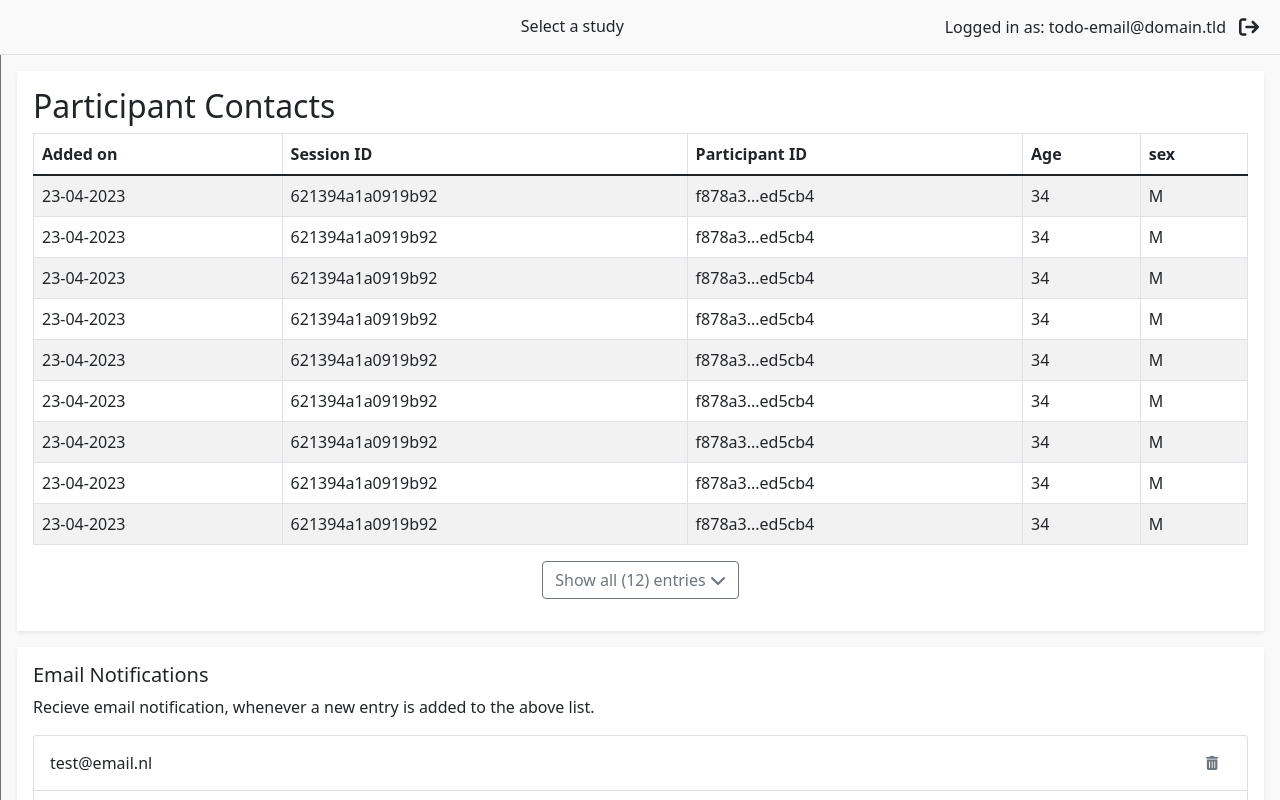
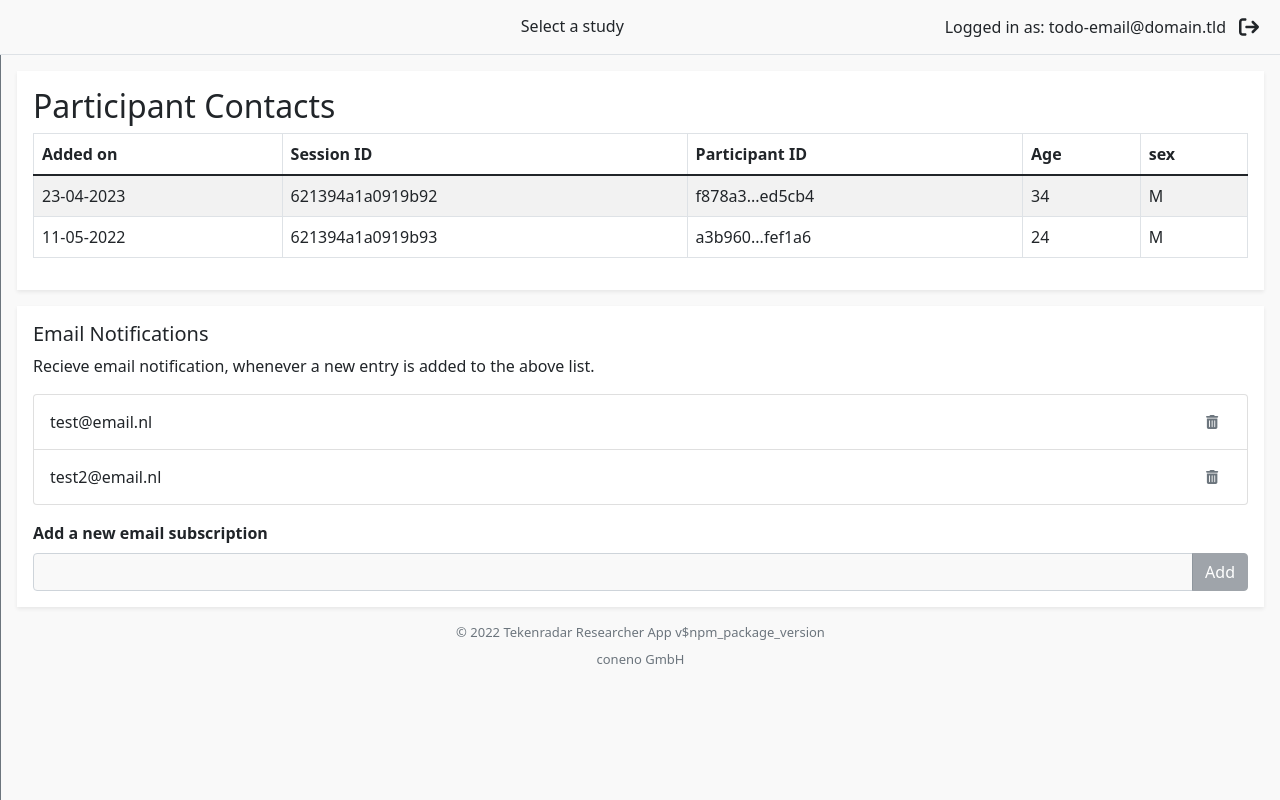
Before and after one commit to tekenradar/researcher-ui, a React (Create React App) app: page /studies/1/contacts in a window 1280 px wide. Built offline with nearby package versions, Linux system fonts and the light colour scheme.

Commit message:
add example data flow for contact notes adding

```diff
--- a/src/components/study/contacts/ContactTable.tsx
+++ b/src/components/study/contacts/ContactTable.tsx
@@ -1,15 +1,18 @@
 import { faChevronDown, faChevronUp } from "@fortawesome/free-solid-svg-icons";
 import { FontAwesomeIcon } from "@fortawesome/react-fontawesome";
+import clsx from "clsx";
 import { format, fromUnixTime } from "date-fns";
 import React, { useState } from "react";
-import { Button, Table } from "react-bootstrap";
-import { ParticipantSessionData } from "../../../pages/study/Contacts";
+import { Button, Spinner, Table } from "react-bootstrap";
+import { ContactDetailsData } from "../../../pages/study/Contacts";
 import { shortenParticipantID } from "../../../utils/shortenParticipantID";
 
 
 interface ContactTableProps {
+  isLoading: boolean;
+  selectedContactDetails?: ContactDetailsData;
   onParticipantRowClicked: (participantId: string) => void;
-  participantsRecords: Array<ParticipantSessionData>;
+  contactDetailsList: Array<ContactDetailsData>;
 }
 
 const compactViewItemLimit = 9;
@@ -22,7 +25,7 @@ const ContactTable: React.FC<ContactTableProps> = (props) => {
       <th>Added on</th>
       <th>Session ID</th>
       <th>Participant ID</th>
-      {Object.keys(props.participantsRecords[0].general).map((item) => {
+      {Object.keys(props.contactDetailsList[0].general).map((item) => {
         return <th key={item} scope="col">{item}</th>;
       })}
     </React.Fragment>);
@@ -30,13 +33,16 @@ const ContactTable: React.FC<ContactTableProps> = (props) => {
 
 
   const tableRows = () => {
-    return props.participantsRecords.map((item, index) => {
+    return props.contactDetailsList.map((item, index) => {
       if (!showAll && index >= compactViewItemLimit) {
         return null
       }
       return (
         <tr
           key={index.toFixed()}
+          className={clsx({
+            "fw-bold": props.selectedContactDetails?.id === item.id
+          })}
           onClick={() => {
             props.onParticipantRowClicked(item.participantID as string);
           }}
@@ -62,6 +68,21 @@ const ContactTable: React.FC<ContactTableProps> = (props) => {
   };
 
 
+  if (props.isLoading) {
+    return <div className='py-3 text-center'>
+      <Spinner className="mx-1" size="sm" animation="grow" />
+      <Spinner className="mx-1" size="sm" animation="grow" />
+      <Spinner className="mx-1" size="sm" animation="grow" />
+    </div>
+  }
+
+  if (props.contactDetailsList.length < 1) {
+    return <div className='py-3 text-center'>
+      <p>No contact infos found in this study yet. Check back later or refresh the page.</p>
+    </div>
+  }
+
+
   return (
     <React.Fragment>
       <Table
@@ -78,7 +99,7 @@ const ContactTable: React.FC<ContactTableProps> = (props) => {
         </tbody>
 
       </Table>
-      {props.participantsRecords.length > compactViewItemLimit ? <div className="text-center mb-3">
+      {props.contactDetailsList.length > compactViewItemLimit ? <div className="text-center mb-3">
         <Button
           variant="outline-secondary"
           onClick={() => {
@@ -88,7 +109,7 @@ const ContactTable: React.FC<ContactTableProps> = (props) => {
           <div className="d-flex alignt-items-center ">
             {showAll ?
               <span>Show only recent entries <FontAwesomeIcon icon={faChevronUp} /></span>
-              : <span>Show all ({props.participantsRecords.length}) entries <FontAwesomeIcon icon={faChevronDown} /></span>}
+              : <span>Show all ({props.contactDetailsList.length}) entries <FontAwesomeIcon icon={faChevronDown} /></span>}
           </div>
         </Button>
       </div> : null}
--- a/src/components/study/contacts/Note.tsx
+++ b/src/components/study/contacts/NoteCard.tsx
@@ -2,36 +2,34 @@ import React from 'react';
 import { fromUnixTime, format } from 'date-fns'
 import { useStudyColorClassnames } from '../../../hooks/useStudyColorClassnames';
 import clsx from 'clsx';
+import { Note } from './Notes';
 
-interface NoteProps {
-  time: number;
-  author: string;
-  content: string;
+interface NoteCardProps {
+  note: Note;
 }
 
-const Note: React.FC<NoteProps> = (props) => {
-  const { borderClassName, color } = useStudyColorClassnames();
+const NoteCard: React.FC<NoteCardProps> = (props) => {
+  const { borderClassName } = useStudyColorClassnames();
 
 
   return (
     <div className='mb-3'>
       <div className='d-flex text-muted fs-small'>
-        <span className='flex-grow-1'>{format(fromUnixTime(props.time), 'dd-MM-yy')}</span>
-        <span>{props.author}</span>
+        <span className='flex-grow-1'>{format(fromUnixTime(props.note.time), 'dd-MM-yy')}</span>
+        <span>{props.note.author}</span>
       </div>
       <div
         className={clsx(
           'p-2 border form-control',
           borderClassName,
-
         )}
         style={{
           whiteSpace: 'pre-line',
         }}>
-        {props.content}
+        {props.note.content}
       </div>
     </div>
   );
 };
 
-export default Note;
+export default NoteCard;
--- /dev/null
+++ b/src/components/study/contacts/Notes.tsx
@@ -0,0 +1,65 @@
+import React, { useEffect, useState } from 'react';
+import { Form } from 'react-bootstrap';
+import LoadingButton from '../../LoadingButton';
+import NoteCard from './NoteCard';
+
+export interface Note {
+  time: number;
+  author: string;
+  content: string;
+}
+
+interface NotesProps {
+  contactNotes?: Note[];
+  isLoading: boolean;
+  onAddContactNote: (message: string) => void;
+}
+
+const Notes: React.FC<NotesProps> = (props) => {
+  const [newNoteMessage, setNewNoteMessage] = useState('');
+
+  useEffect(() => {
+    if (!props.isLoading && newNoteMessage.length > 0) {
+      setNewNoteMessage('')
+    }
+    // eslint-disable-next-line react-hooks/exhaustive-deps
+  }, [props.isLoading])
+
+  return (
+    <div>
+      <h5 className="fw-bold">Notes</h5>
+      <Form.Group className="mb-3" controlId="exampleForm.ControlTextarea1">
+        <Form.Label>New note:</Form.Label>
+        <Form.Control
+          as="textarea" rows={3}
+          value={newNoteMessage}
+          onChange={event => setNewNoteMessage(event.target.value)}
+        />
+      </Form.Group>
+      <LoadingButton
+        className="btn btn-secondary"
+        label="Add note"
+        loading={props.isLoading}
+        disabled={newNoteMessage.length < 1}
+        onClick={() => {
+          props.onAddContactNote(newNoteMessage)
+        }}
+      />
+      <div className="py-3">
+        <p className="fw-bold m-0">Previous notes:</p>
+        {!props.contactNotes || props.contactNotes.length < 1 ?
+          <p className="text-muted">No notes yet.</p>
+          : null}
+        {props.contactNotes?.map((note, index) => {
+          return <NoteCard
+            key={index.toString()}
+            note={note}
+          />
+        })}
+
+      </div>
+    </div>
+  );
+};
+
+export default Notes;
--- a/src/pages/study/Contacts.tsx
+++ b/src/pages/study/Contacts.tsx
@@ -13,7 +13,8 @@ interface Note {
   content: string;
 }
 
-export interface ParticipantSessionData {
+export interface ContactDetailsData {
+  id: string;
   addedAt: number;
   sessionID: string;
   participantID: string;
@@ -23,8 +24,9 @@ export interface ParticipantSessionData {
 }
 
 
-const dummyParticipantRecords: ParticipantSessionData[] = [
+const dummyParticipantRecords: ContactDetailsData[] = [
   {
+    id: "1",
     addedAt: 1682238238,
     sessionID: '621394a1a0919b92',
     participantID: 'f878a37068309bb9c8746390d9a30216981dbf1bace1923999ff18cfa1ed5cb4',
@@ -34,96 +36,7 @@ const dummyParticipantRecords: ParticipantSessionData[] = [
     },
   },
   {
-    addedAt: 1682238238,
-    sessionID: '621394a1a0919b92',
-    participantID: 'f878a37068309bb9c8746390d9a30216981dbf1bace1923999ff18cfa1ed5cb4',
-    general: {
-      Age: 34,
-      sex: "M",
-    },
-  },
-  {
-    addedAt: 1682238238,
-    sessionID: '621394a1a0919b92',
-    participantID: 'f878a37068309bb9c8746390d9a30216981dbf1bace1923999ff18cfa1ed5cb4',
-    general: {
-      Age: 34,
-      sex: "M",
-    },
-  },
-  {
-    addedAt: 1682238238,
-    sessionID: '621394a1a0919b92',
-    participantID: 'f878a37068309bb9c8746390d9a30216981dbf1bace1923999ff18cfa1ed5cb4',
-    general: {
-      Age: 34,
-      sex: "M",
-    },
-  },
-  {
-    addedAt: 1682238238,
-    sessionID: '621394a1a0919b92',
-    participantID: 'f878a37068309bb9c8746390d9a30216981dbf1bace1923999ff18cfa1ed5cb4',
-    general: {
-      Age: 34,
-      sex: "M",
-    },
-  },
-  {
-    addedAt: 1682238238,
-    sessionID: '621394a1a0919b92',
-    participantID: 'f878a37068309bb9c8746390d9a30216981dbf1bace1923999ff18cfa1ed5cb4',
-    general: {
-      Age: 34,
-      sex: "M",
-    },
-  },
-  {
-    addedAt: 1682238238,
-    sessionID: '621394a1a0919b92',
-    participantID: 'f878a37068309bb9c8746390d9a30216981dbf1bace1923999ff18cfa1ed5cb4',
-    general: {
-      Age: 34,
-      sex: "M",
-    },
-  },
-  {
-    addedAt: 1682238238,
-    sessionID: '621394a1a0919b92',
-    participantID: 'f878a37068309bb9c8746390d9a30216981dbf1bace1923999ff18cfa1ed5cb4',
-    general: {
-      Age: 34,
-      sex: "M",
-    },
-  },
-  {
-    addedAt: 1682238238,
-    sessionID: '621394a1a0919b92',
-    participantID: 'f878a37068309bb9c8746390d9a30216981dbf1bace1923999ff18cfa1ed5cb4',
-    general: {
-      Age: 34,
-      sex: "M",
-    },
-  },
-  {
-    addedAt: 1682238238,
-    sessionID: '621394a1a0919b92',
-    participantID: 'f878a37068309bb9c8746390d9a30216981dbf1bace1923999ff18cfa1ed5cb4',
-    general: {
-      Age: 34,
-      sex: "M",
-    },
-  },
-  {
-    addedAt: 1682238238,
-    sessionID: '621394a1a0919b92',
-    participantID: 'f878a37068309bb9c8746390d9a30216981dbf1bace1923999ff18cfa1ed5cb4',
-    general: {
-      Age: 34,
-      sex: "M",
-    },
-  },
-  {
+    id: "2",
     addedAt: 1652238238,
     sessionID: '621394a1a0919b93',
     participantID: 'a3b960c17ea4de7d4e267c754dbbe9eaeba54bf5a1da8d5d90b59bcd0cfef1a6',
@@ -225,13 +138,29 @@ const Contacts: React.FC = () => {
   const { studyInfo } = useAppContext();
   let navigate = useNavigate();
 
+  const [contactDetailsList, setContactDetailsList] = useState<ContactDetailsData[]>([])
+  const [selectedContactDetails, setSelectedContactDetails] = useState<ContactDetailsData>();
+  const [loadingContactDetails, setLoadingContactDetails] = useState(true);
+
   useEffect(() => {
     if (studyInfo !== undefined && !studyInfo.features.contacts) {
       navigate('../unavailable', { replace: true })
     }
   }, [navigate, studyInfo])
 
-  const [participantData, setParticipantData] = useState<ParticipantSessionData>();
+  useEffect(() => {
+    setSelectedContactDetails(undefined);
+    fetchContactDetails();
+  }, [])
+
+  const fetchContactDetails = async () => {
+    setLoadingContactDetails(true);
+    // TODO
+    setTimeout(() => {
+      setContactDetailsList(dummyParticipantRecords);
+      setLoadingContactDetails(false);
+    }, 1200)
+  }
 
   return (
     <div className="d-flex w-100" style={{}}>
@@ -239,11 +168,13 @@ const Contacts: React.FC = () => {
         <div className="table-responsive flex-grow-1 p-3 bg-white shadow-sm">
           <h2 className="">Participant Contacts</h2>
           <ContactTable
-            participantsRecords={dummyParticipantRecords}
+            isLoading={loadingContactDetails}
+            contactDetailsList={contactDetailsList}
+            selectedContactDetails={selectedContactDetails}
             onParticipantRowClicked={(participantId: string) => {
-              dummyParticipantRecords.map((element) => {
+              contactDetailsList.map((element) => {
                 if (element.participantID === participantId) {
-                  setParticipantData(element);
+                  setSelectedContactDetails(element);
                 }
                 return null;
               });
@@ -254,8 +185,18 @@ const Contacts: React.FC = () => {
         <Credits />
       </div>
       <ContactDetails
-        participantDetails={participantData}
-        onClose={() => setParticipantData(undefined)}
+        contactDetails={selectedContactDetails}
+        onClose={() => setSelectedContactDetails(undefined)}
+        onContactDetailsChanged={(details) => {
+          const index = contactDetailsList.findIndex(cd => cd.id === details.id);
+          setSelectedContactDetails({ ...details })
+          if (index > -1) {
+            setContactDetailsList(prev => {
+              prev[index] = details;
+              return [...prev];
+            })
+          }
+        }}
       />
     </div>
   );
```
Also changed, not shown: src/components/study/contacts/ContactDetails.tsx (+50 -39 lines).
